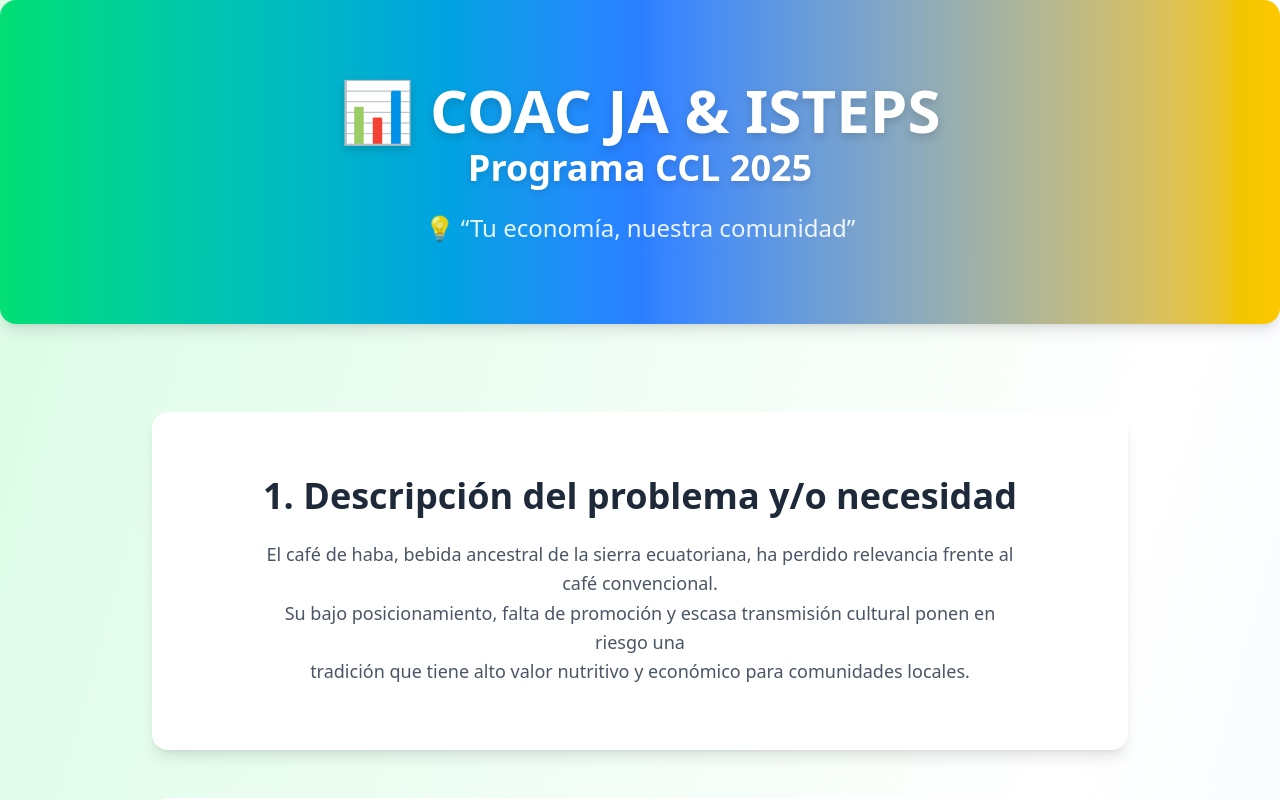
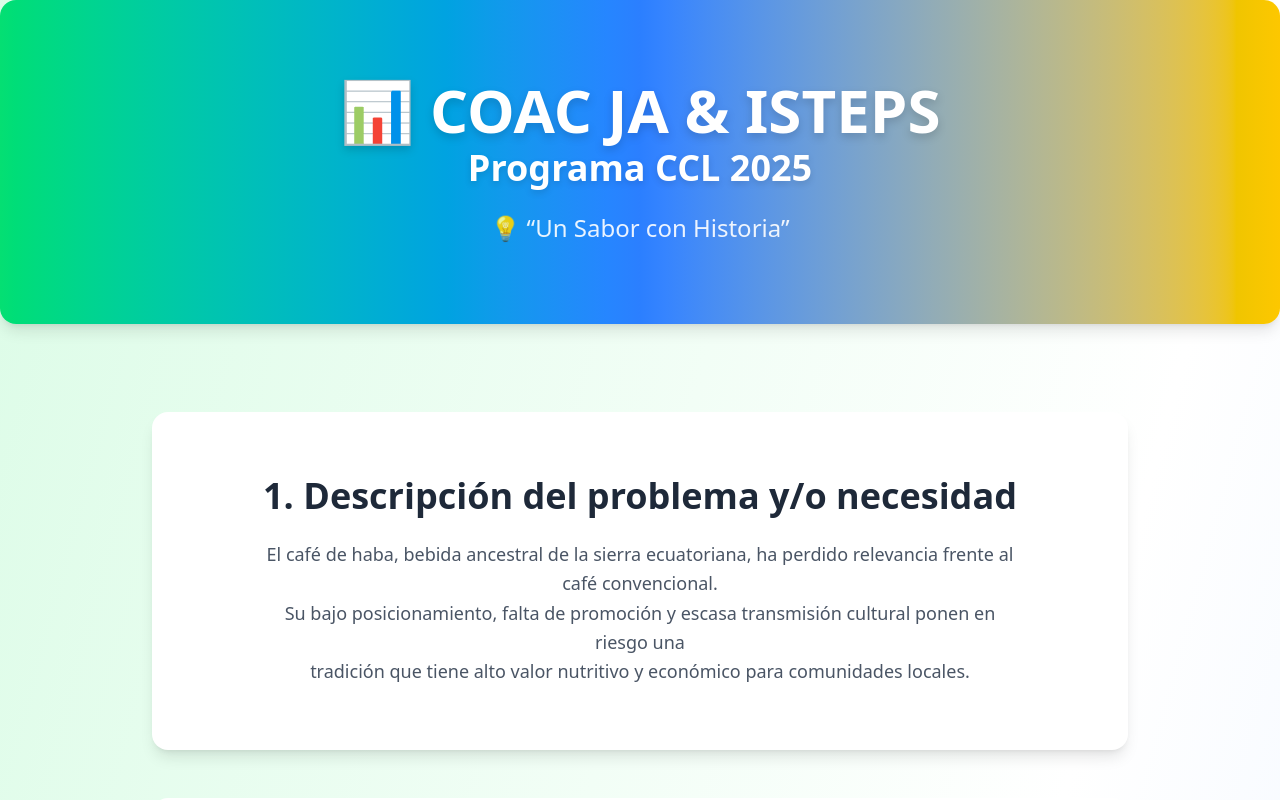
Before and after one commit to pepecodes2000/jardin-azuayo-proyect, a Next.js app: page / in a window 1280 px wide. Shown: the top 800 px of the page. Built offline with nearby package versions, Linux system fonts and the light colour scheme.

Commit message:
Update Hero.js

```diff
--- a/src/components/Hero.js
+++ b/src/components/Hero.js
@@ -28,7 +28,7 @@ export default function Hero () {
         animate={{ opacity: 1 }}
         transition={{ delay: 0.6, duration: 1 }}
       >
-        💡 “Tu economía, nuestra comunidad”
+        💡 “Un Sabor con Historia”
       </motion.p>
     </section>
   )
```
